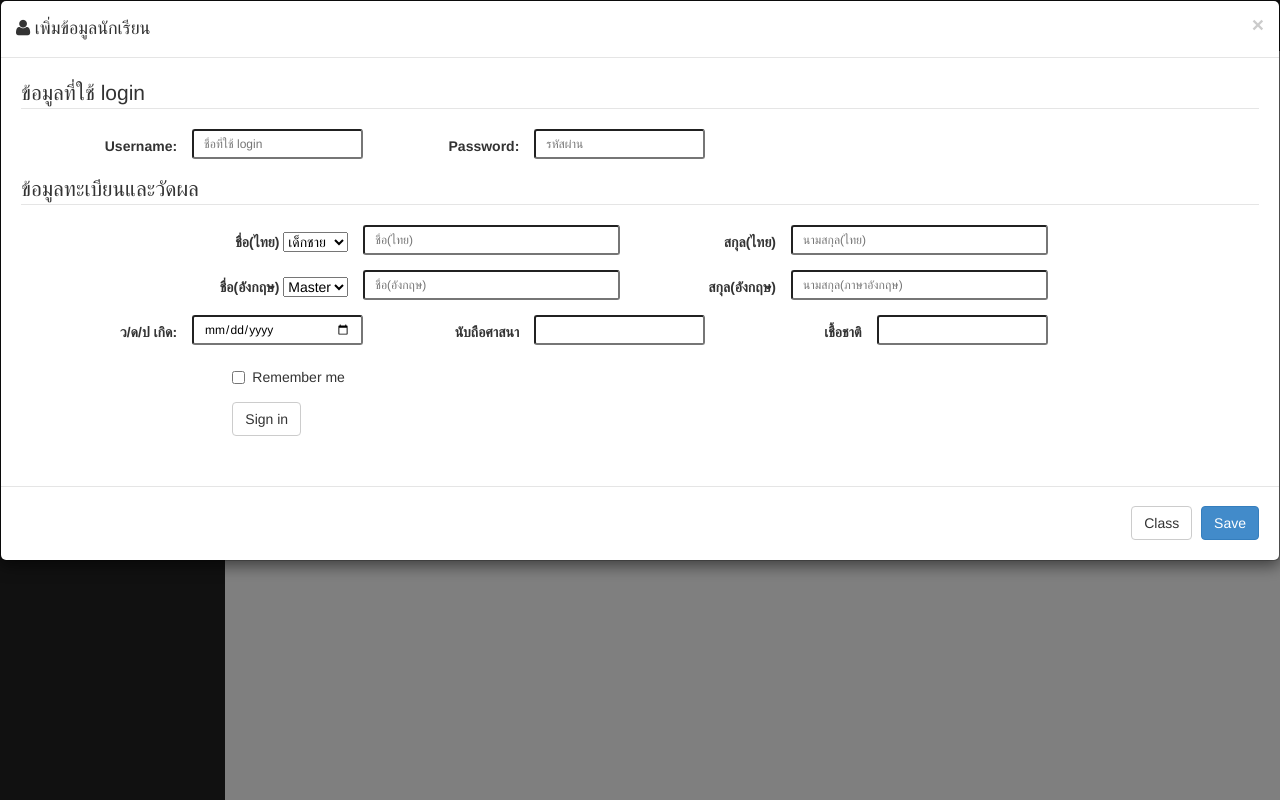
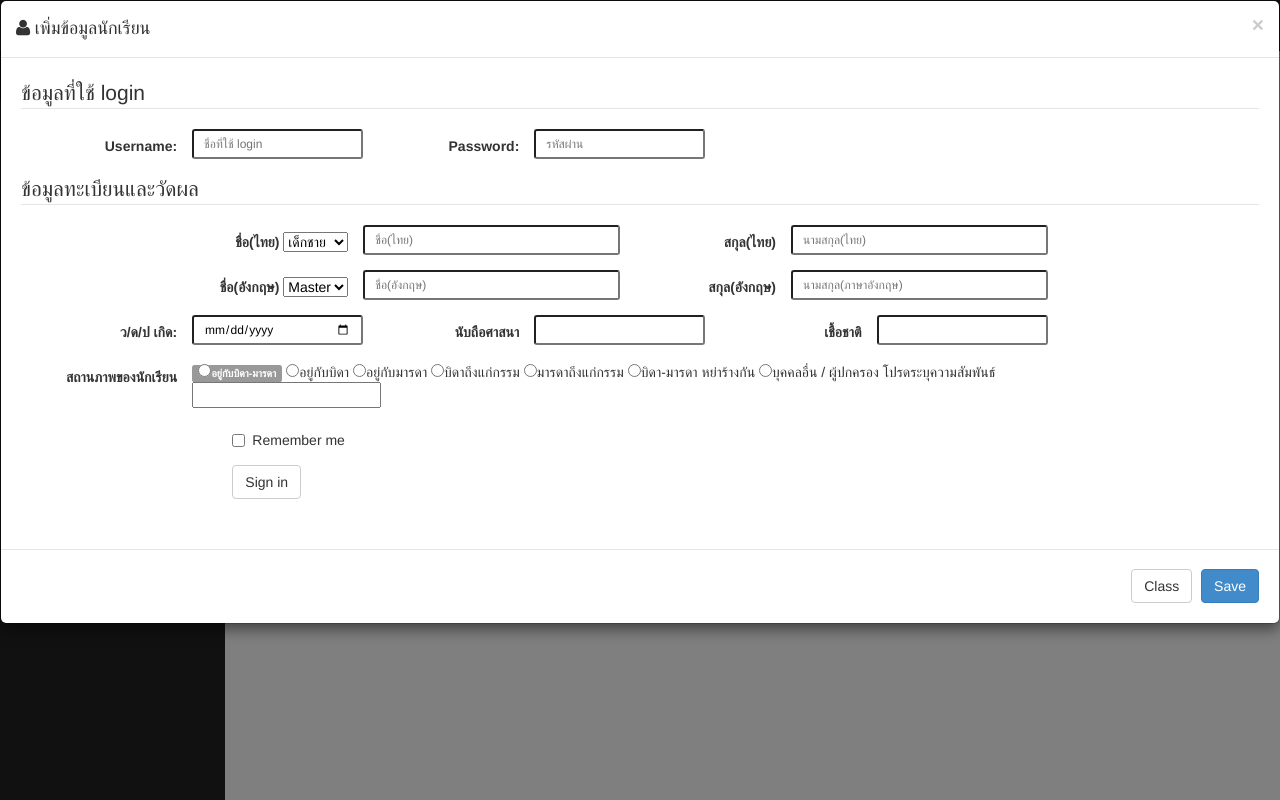
Before and after one commit to mynameistecs51/school, a CodeIgniter app: page /school/index.php/ctl_main/student_info in a window 1280 px wide, after a click on "เพิ่ม". Run offline with CodeIgniter, Linux system fonts and the light colour scheme; grey boxes labelled with a size stand in for pictures from a placeholder-image service; some libraries are stand-ins or nearby versions.

Commit message:
chaiwat update 8/1/57 16.22

```diff
--- a/application/views/admin/student_info.php
+++ b/application/views/admin/student_info.php
@@ -88,6 +88,20 @@
 									</div>
 								</div>
 								<div class="form-group">
+									<div class="col-sm-10">
+										<label class="col-sm-2 control-label">สถานภาพของนักเรียน</label>
+										<span class="label label-default"><input type="radio" name="relationship"  value="อยู่กับบิดา-มารดา">อยู่กับบิดา-มารดา</span>
+										<input type="radio" name="relationship" value="อยู่กับบิดา">อยู่กับบิดา
+										<input type="radio" name="relationship" value="อยู่กับมารดา">อยู่กับมารดา
+										<input type="radio" name="relationship" value="บิดาถึงแก่กรรม">บิดาถึงแก่กรรม
+										<input type="radio" name="relationship" value="มารดาถึงแก่กรรม">มารดาถึงแก่กรรม
+										<input type="radio" name="relationship" value="บิดา-มารดา หย่าร้างกัน">บิดา-มารดา หย่าร้างกัน
+										<input type="radio" name="relationship" value="">บุคคลอื่น / ผู้ปกครอง โปรดระบุความสัมพันธ์
+										<input type="text" class="input-sm-3" name="relationship">
+									</div>
+								</div>
+
+								<div class="form-group">
 									<div class="col-sm-offset-2 col-sm-10">
 										<div class="checkbox">
 											<label>
```
